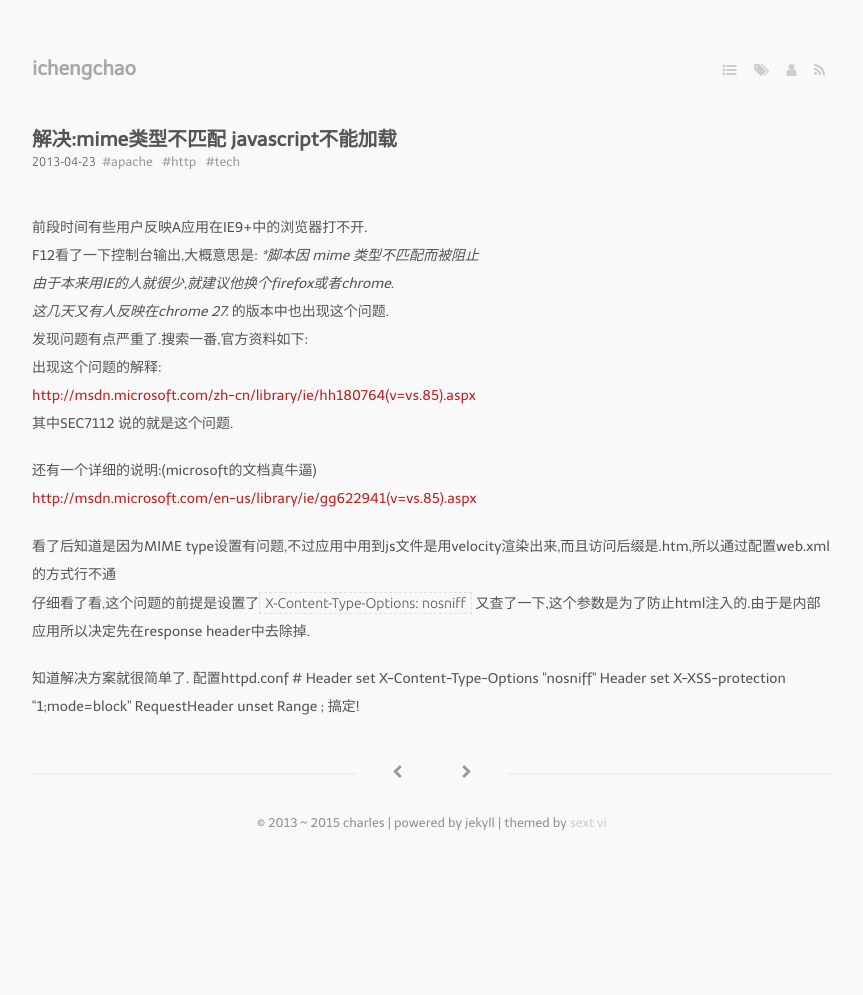
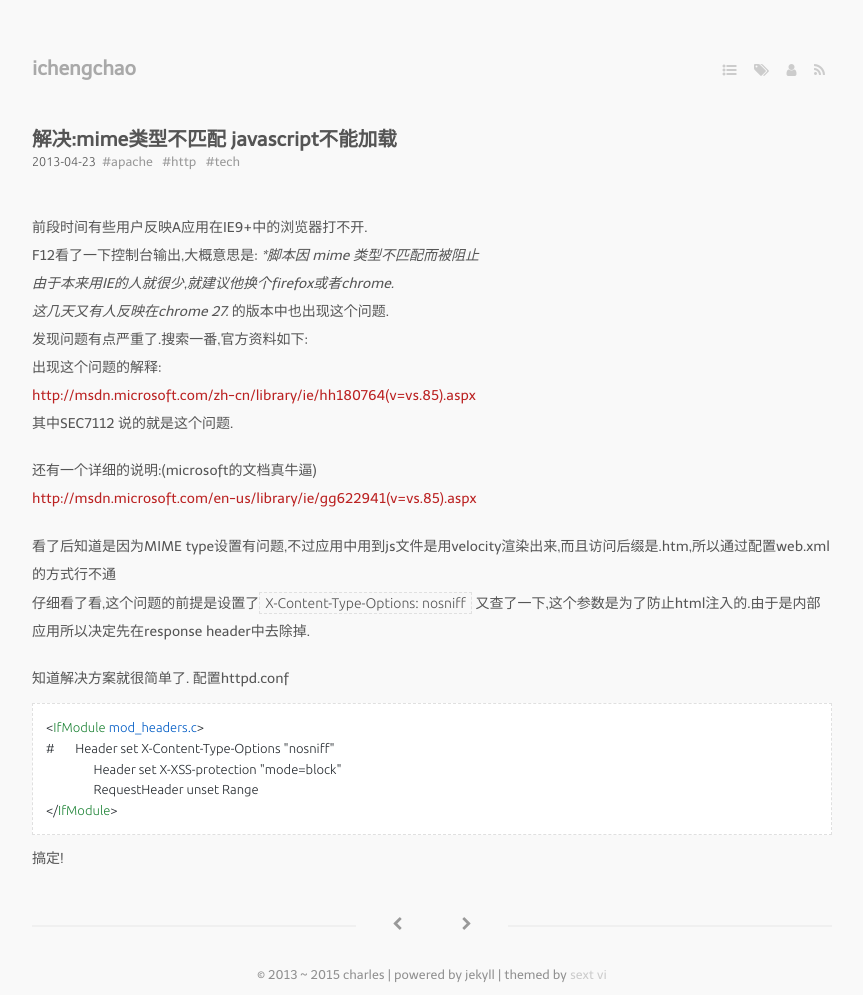
Before and after one commit to ichengchao/ichengchao.github.io, a Jekyll site: the page built from _posts/2013-04-23-fix-http-mime-type.md, in a window 1280 px wide. Shown: the whole page, without its empty margins (208-1071 px from the left). Built offline with Jekyll 4.4.1, drawn with Linux system fonts in a browser that asks for light colours; nearby versions of some CDN libraries; Markdown is read by kramdown in place of the engine named in the settings; before the commit the page ends 900 px from its top, so only the background shows below that.

Commit message:
modify posts

```diff
--- a/_config.yml
+++ b/_config.yml
@@ -5,7 +5,7 @@ name: "ichengchao"
 
 author: "charles"
 atom-baseurl: "http://chengchao.name"
-
+host: 0.0.0.0
 navigations:
   - title: Archive
     class: fa fa-list-ul
--- a/_posts/2013-04-23-fix-http-mime-type.md
+++ b/_posts/2013-04-23-fix-http-mime-type.md
@@ -28,9 +28,11 @@ F12看了一下控制台输出,大概意思是:  **脚本因 mime 类型不匹
 
 知道解决方案就很简单了.
 配置httpd.conf
-	<IfModule mod_headers.c>
-	#       Header set X-Content-Type-Options &quot;nosniff&quot;
-			Header set X-XSS-protection &quot;1;mode=block&quot;
-			RequestHeader unset Range
-	</IfModule>;
+{% highlight xml %}
+<IfModule mod_headers.c>
+#       Header set X-Content-Type-Options "nosniff"
+		Header set X-XSS-protection "mode=block"
+		RequestHeader unset Range
+</IfModule>
+{% endhighlight %}
 搞定!
```
Also changed, not shown: _posts/2013-04-28-scale-of-universe.md (+1 -1 lines).
